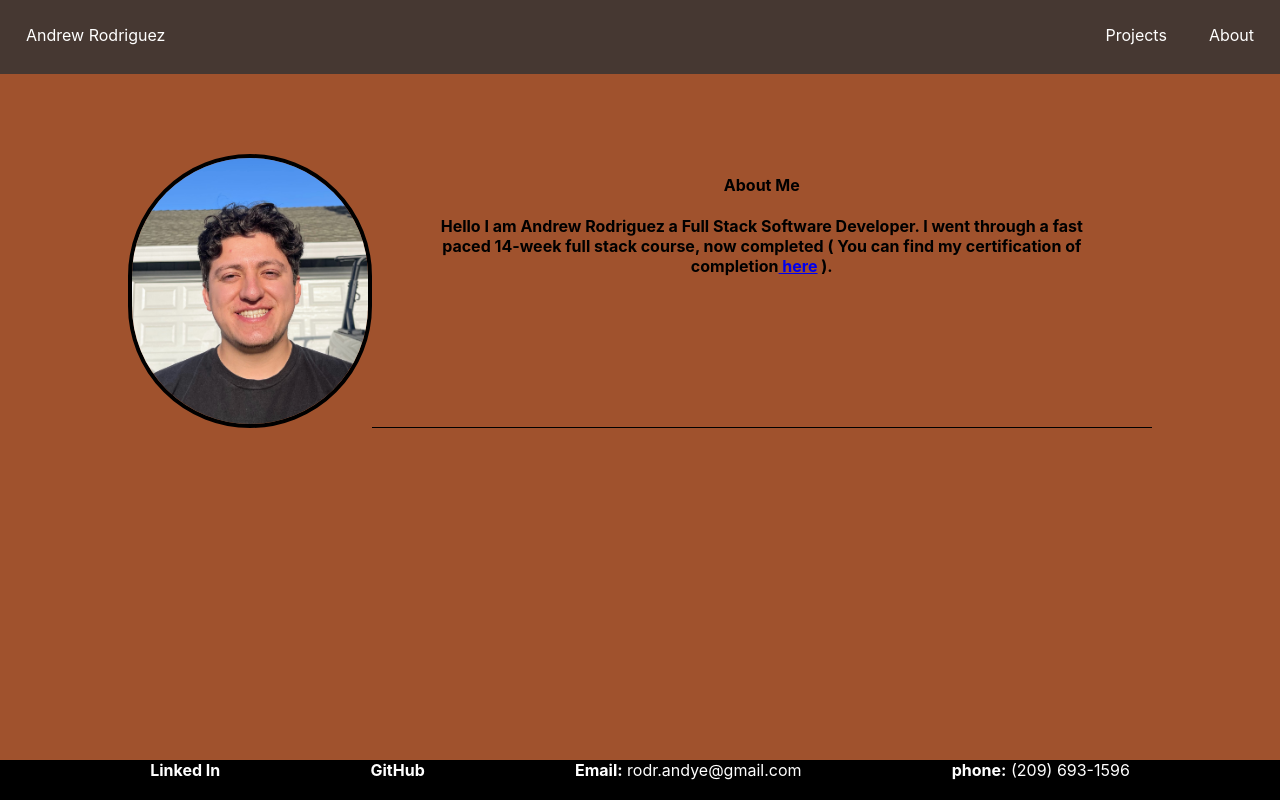
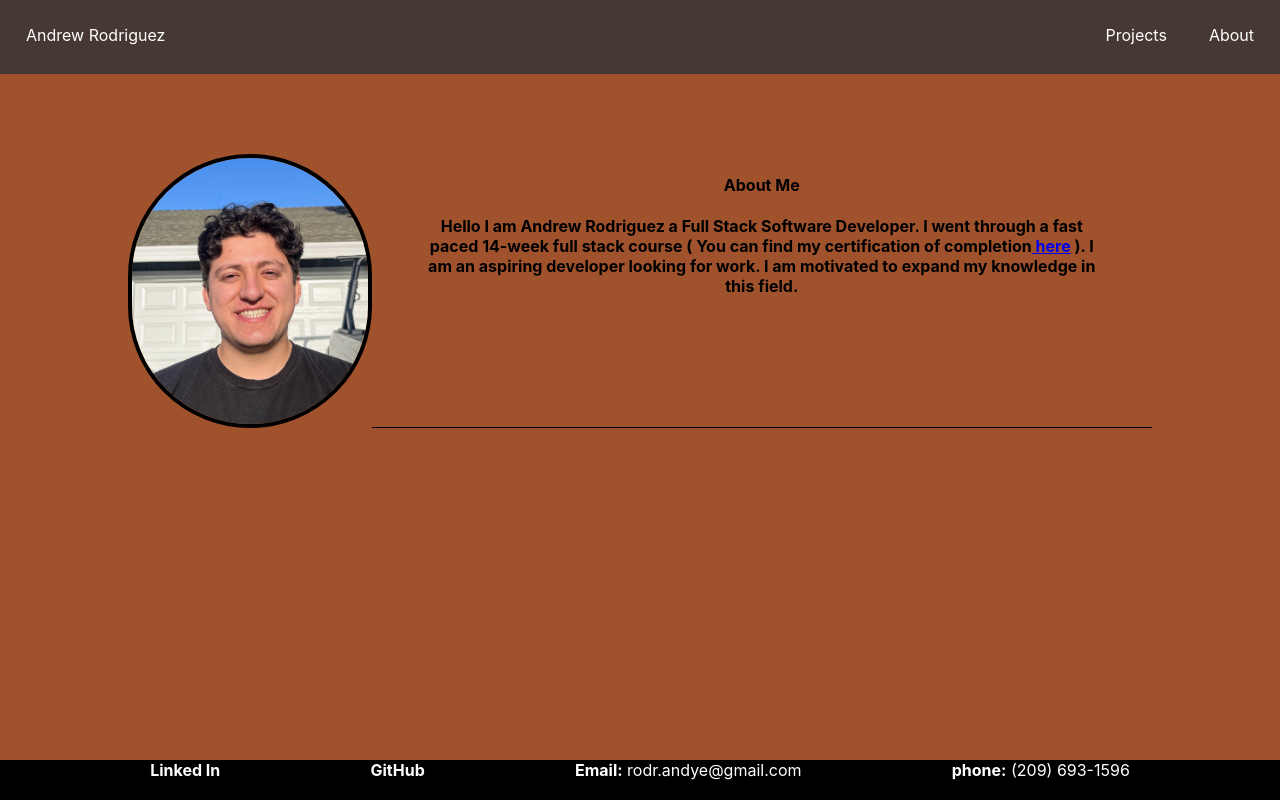
Before and after one commit to Andyrod209/Andyrod209.github.io, a React (Create React App) app: page /about in a window 1280 px wide. Built offline with nearby package versions, Linux system fonts and the light colour scheme.

Commit message:
about section editing text

```diff
--- a/src/pages/About/About.js
+++ b/src/pages/About/About.js
@@ -10,8 +10,9 @@ const About = () => {
             <span>
                 <h4>About Me</h4>
                 <p>Hello I am Andrew Rodriguez a Full Stack Software Developer. I went through a fast paced
-                    14-week full stack course, now completed ( You can find my certification of completion
+                    14-week full stack course ( You can find my certification of completion
                     <a href={process.env.PUBLIC_URL + "extraFiles/AndrewRodriguezCertificate.pdf"} target="_blank"> here</a> ).
+                    I am an aspiring developer looking for work. I am motivated to expand my knowledge in this field.
                 </p>
             </span>
         </div> );
```
